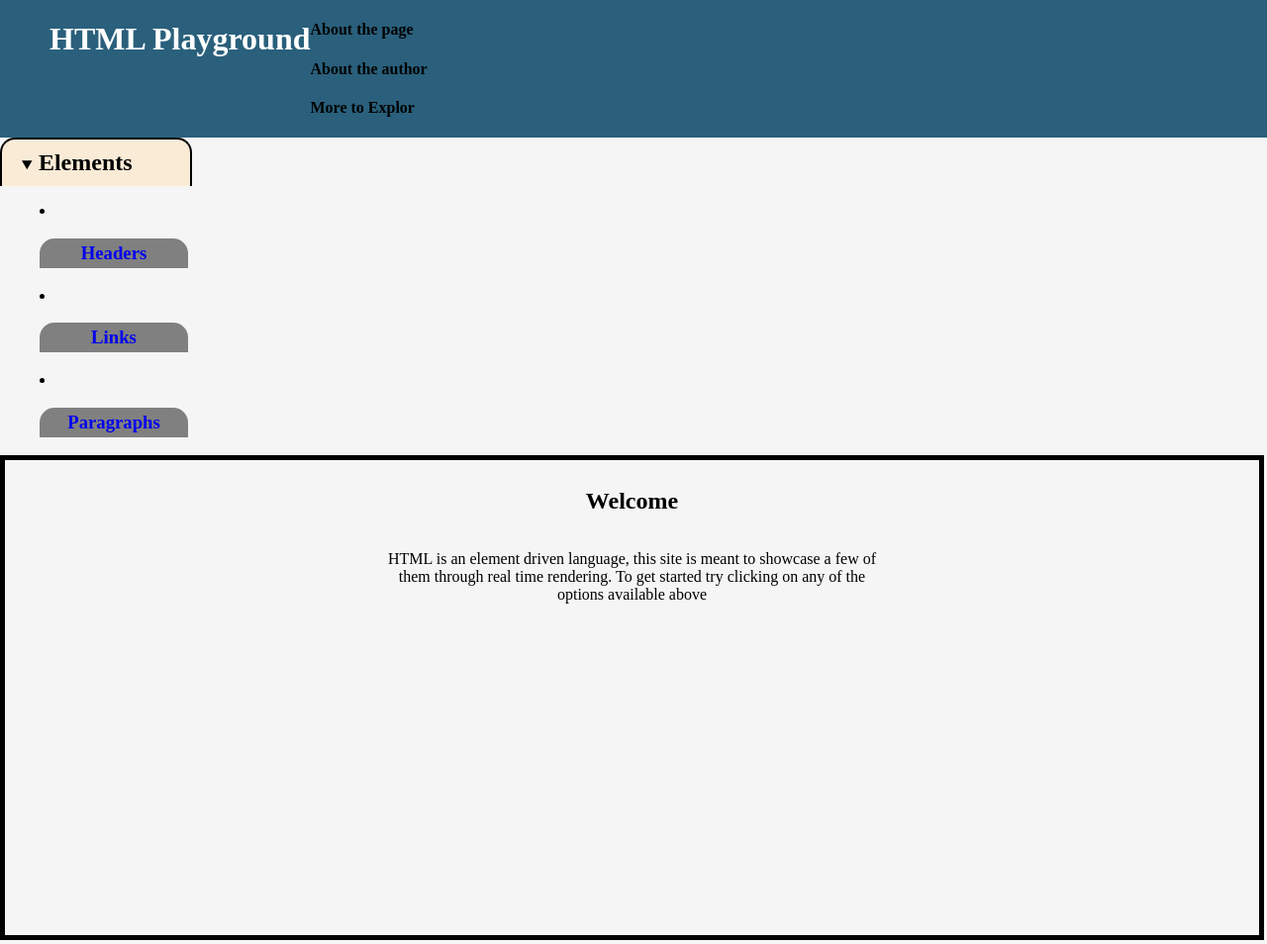
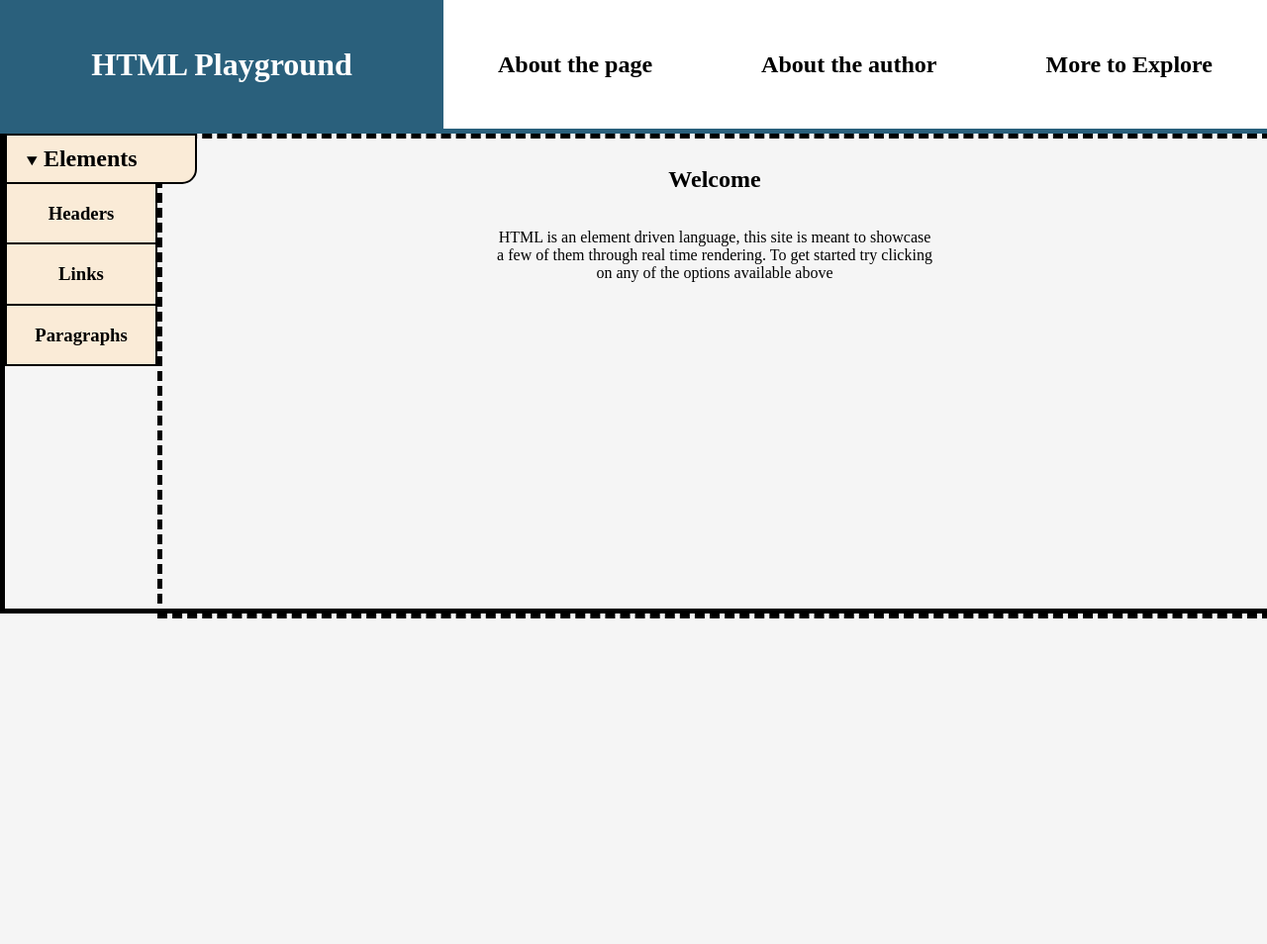
Before and after one commit to joe-toni/Introductions_To_HTML, a plain HTML site: page index.html in a window 1280 px wide. Shown: the whole page at 99% size. After the commit the page ends 800 px from the top, so only its background shows below. Drawn offline with Linux system fonts and the light colour scheme.

Commit message:
worked on styling the index.html file to adjust according to the menu being open or not.

```diff
--- a/index.html
+++ b/index.html
@@ -19,33 +19,59 @@
         header
             {
                 display: flex;
-                justify-content: flex-start;
-                background-color: #2a607c;
                 width: 100%;
+                height: 130px;
                 margin: 0%;
             }
-        h1
+            h1
             {
-                margin-left: 50px;
-                color: #ffff;
-            }
-        ul
-            {
-                list-style: none;
-                display: flex;
-                flex-wrap: wrap;
-            }
-        li a
-            {
-                text-decoration: none;
-                background-color: grey;
-                width: 150px;
-                height: 30px;
-                border-radius: 15px 15px 0 0;
                 display: flex;
                 justify-content: center;
                 align-items: center;
+                background-color: #2a607c;
+                border-bottom: 5px solid #2a607c;
+                flex-basis: 35%;
+                color: #ffff;
+                margin-top: 0px;
+                height: 100%;
             }
+            nav
+            {
+                align-items: center;
+                background-color: #ffff;
+                border-bottom: 5px solid #2a607c;
+                flex-basis: 65%;
+                display: flex;
+                justify-content: space-around;
+                height: 100%
+            }
+
+            menu
+            {
+                margin: 0px;
+                padding: 0px;
+            }
+            menu li
+            {
+                width: 150px;
+                list-style: none;
+                display: flex;
+                justify-content: center;
+                align-items: center;
+                border: 2px solid black;
+                border-top: 0px;
+                background-color: antiquewhite;
+            }
+            menu li a, a:visited, a:link
+                {
+                    text-decoration: none;
+                    color: black;
+                }
+        details
+        {
+
+        }
+
         details summary > *
             {
                 display: inline;
@@ -57,17 +83,30 @@
                 background-color: antiquewhite;
                 width: 150px;
                 border: 2px solid black;
-                border-radius: 15px 15px 0 0;
-                border-bottom: 0px;
+                border-radius: 0px 0px 15px 0px;
                 padding: 10px 20px;
 
         }
 
+        main
+        {
+            display: flex;
+            width: 100%;
+            height: 60vh;
+            border: 5px solid black;
+        }
+
         iframe
         {
-            width: 99%;
-            height: 60vh;
-            border: 5px solid black;
+            z-index: -1;
+            margin-left: -200px;
+            border: 5px dashed black;
+            width: 100%;
+            height: 100%;
+        }
+        .shared
+        {
+            margin-left: -40px;
         }
     </style>
 </head>
@@ -75,25 +114,24 @@
     <header>
         <h1 onclick="changeImg();">HTML Playground</h1>
         <nav>
-            <h4> About the page</h4>
-            <h4> About the author</h4>
-            <h4>More to Explor</h4>
+            <h2> About the page</h2>
+            <h2> About the author</h2>
+            <h2>More to Explore</h2>
         </nav>
     </header>
 
-    <div>
-        <details open="open" >
-           <summary><h2>Elements</h2></summary>
-            <menu>
+    <main>
+    <menu>
+        <details id="elements" open="open" >
+           <summary onclick="shareScreen()"><h2>Elements</h2></summary>
                 <li><h3><a href="./components/headers.html" target="iframe_a">Headers</a></h3></li>
                 <li><h3><a href="./components/links.html" target="iframe_a">Links</a></h3></li>
                 <li><h3><a href="./components/paragraphs.html" target="iframe_a">Paragraphs</a></h3></li>
-            </menu>
         </details>
-    </div>
+    </menu>
 
-    <main>
-        <iframe src="./components/introduction.html" name="iframe_a" title="Element Window"></iframe>
+
+        <iframe class="shared" id="frame" src="./components/introduction.html" name="iframe_a" title="Element Window"></iframe>
     </main>
 
     </body>
@@ -123,6 +161,18 @@
                     img.setAttribute("href", first);
                 }
         }
-        window.setInterval(changeImg, 2000)
+        window.setInterval(changeImg, 2000);
+
+        let menu = document.getElementById("elements");
+        let frame = document.getElementById("frame");
+
+        function shareScreen()
+        {
+            console.log(menu.open);
+            if (!menu.open)
+                {frame.classList.add("shared")}
+            else if (menu.open)
+                {frame.classList.remove("shared")}
+        }
     </script>
 </html>
```
